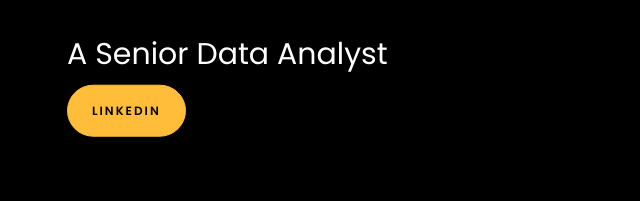
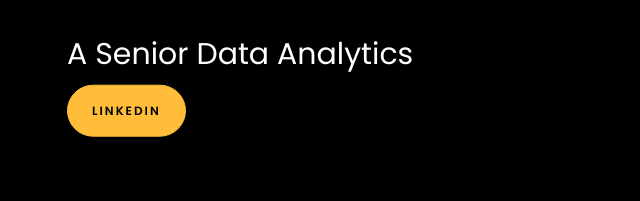
Before and after one commit to ProdipKumarmal/ProdipKumarmal.github.io, a website: page index.html in a window 1280 px wide. Shown: the part 431-632 px from the top of the page, 18-658 px from the left. Drawn offline with Linux system fonts and the light colour scheme; animation ran at ten frames a second; files whose address does not match are found by name.

Commit message:
Update index.html

```diff
--- a/index.html
+++ b/index.html
@@ -160,7 +160,7 @@
 						// Create an array of typing text
 						const typingTexts = [
 						'Developer  ',
-						'Data Anylists  ',
+						'Data Analytics',
 
 						];
 
@@ -187,7 +187,7 @@
 
 						<br>
 						<br>
-			            <h2>A Senior Data Analyst</h2>
+			            <h2>A Senior Data Analytics</h2>
 						<!-- <h2 class="d-flex" style="margin-bottom: 0">With over 5 years of experience</h2> -->
 						<!-- <br> -->
 			            <p><a href="https://www.linkedin.com/in/prodip-kumar-mal-350a3b174/" class="btn btn-primary py-3 px-4">linkedin</a>
```
